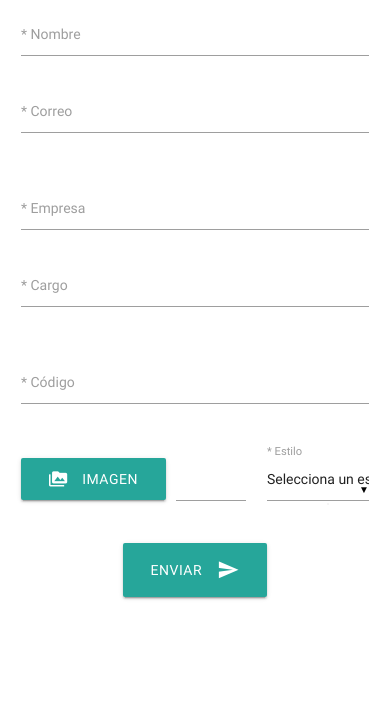
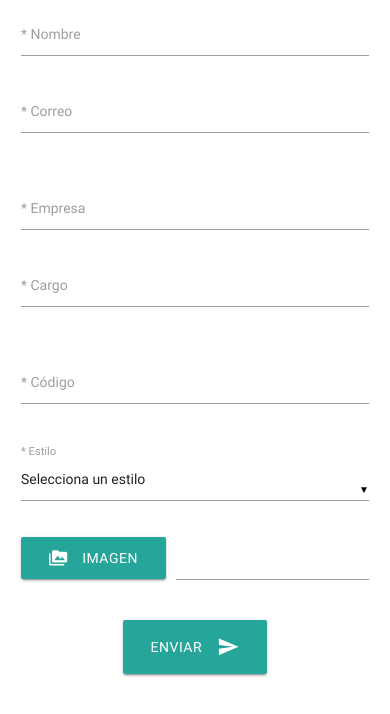
Before and after one commit to asophila/neuralprinter, a PHP site: page /php/ in a window 390 px wide. Shown: the part 411-1125 px from the top of the page. Before the commit the page ends 1011 px from the top, so only its background shows below. Run offline with PHP 8.4, Linux system fonts and the light colour scheme.

Commit message:
responsive getimage test

```diff
--- a/php/index.php
+++ b/php/index.php
@@ -132,25 +132,25 @@ if ($_SERVER['REQUEST_METHOD'] === 'POST') {
         <div class="row">
             <form id="form-file" class="col s12" action="./" method="post" enctype="multipart/form-data">
                 <div class="row">
-                    <div class="input-field col s12"> <input name="usuario" id="usuario" type="text" class="validate" required> <label for="usuario">* Nombre</label></div>
-                    <div class="input-field col s12"> <input name="correo" id="correo" type="email" class="validate" required> <label for="correo" data-error="Correo no válido">* Correo</label>                        </div>
+                    <div class="input-field col s12 m6"> <input name="usuario" id="usuario" type="text" class="validate" required> <label for="usuario">* Nombre</label></div>
+                    <div class="input-field col s12 m6"> <input name="correo" id="correo" type="email" class="validate" required> <label for="correo" data-error="Correo no válido">* Correo</label>                        </div>
                 </div>
                 <div class="row">
-                    <div class="input-field col s12"> <input name="empresa" id="empresa" type="text" class="validate" required> <label for="empresa">* Empresa</label></div>
-                    <div class="input-field col s12"> <input name="cargo" id="cargo" type="text" class="validate" required> <label for="cargo">* Cargo</label>                        </div>
+                    <div class="input-field col s12 m6"> <input name="empresa" id="empresa" type="text" class="validate" required> <label for="empresa">* Empresa</label></div>
+                    <div class="input-field col s12 m6"> <input name="cargo" id="cargo" type="text" class="validate" required> <label for="cargo">* Cargo</label>                        </div>
                 </div>
                 <div class="row">
                     <div class="input-field col s12"> <input name="codigo" id="codigo" type="text" class="validate" required> <label for="codigo">* Código</label></div>
                 </div>
                 <div class="row">
-                    <div class="input-field col s4 push-s8"> <select name="estilo" class="icons" required>
+                    <div class="input-field col s12 m4 push-m8"> <select name="estilo" class="icons" required>
                             <option value="" disabled selected>Selecciona un estilo</option>
                             <option value="mosaic" data-icon="images/styles/mosaic.jpg" class="left circle">Mosaico</option>
                             <option value="candy" data-icon="images/styles/candy.jpg" class="left circle">Candy</option>
                             <option value="udnie" data-icon="images/styles/udnie.jpg" class="left circle">Udnie</option>
                             <option value="starry-night" data-icon="images/styles/starry-night.jpg" class="left circle">Starry Night</option>
                         </select> <label>* Estilo</label> </div>
-                    <div class="file-field input-field col s8 pull-s4">
+                    <div class="file-field input-field col s12 m8 pull-m4">
                         <div class="btn"><i class="material-icons left">perm_media</i><span>Imagen</span> <input name="imagen" type="file"
                                 required> </div>
                         <div class="file-path-wrapper"> <input class="file-path" type="text"> </div>
```
Also changed, not shown: php/getimage.php (+2 -2 lines).
